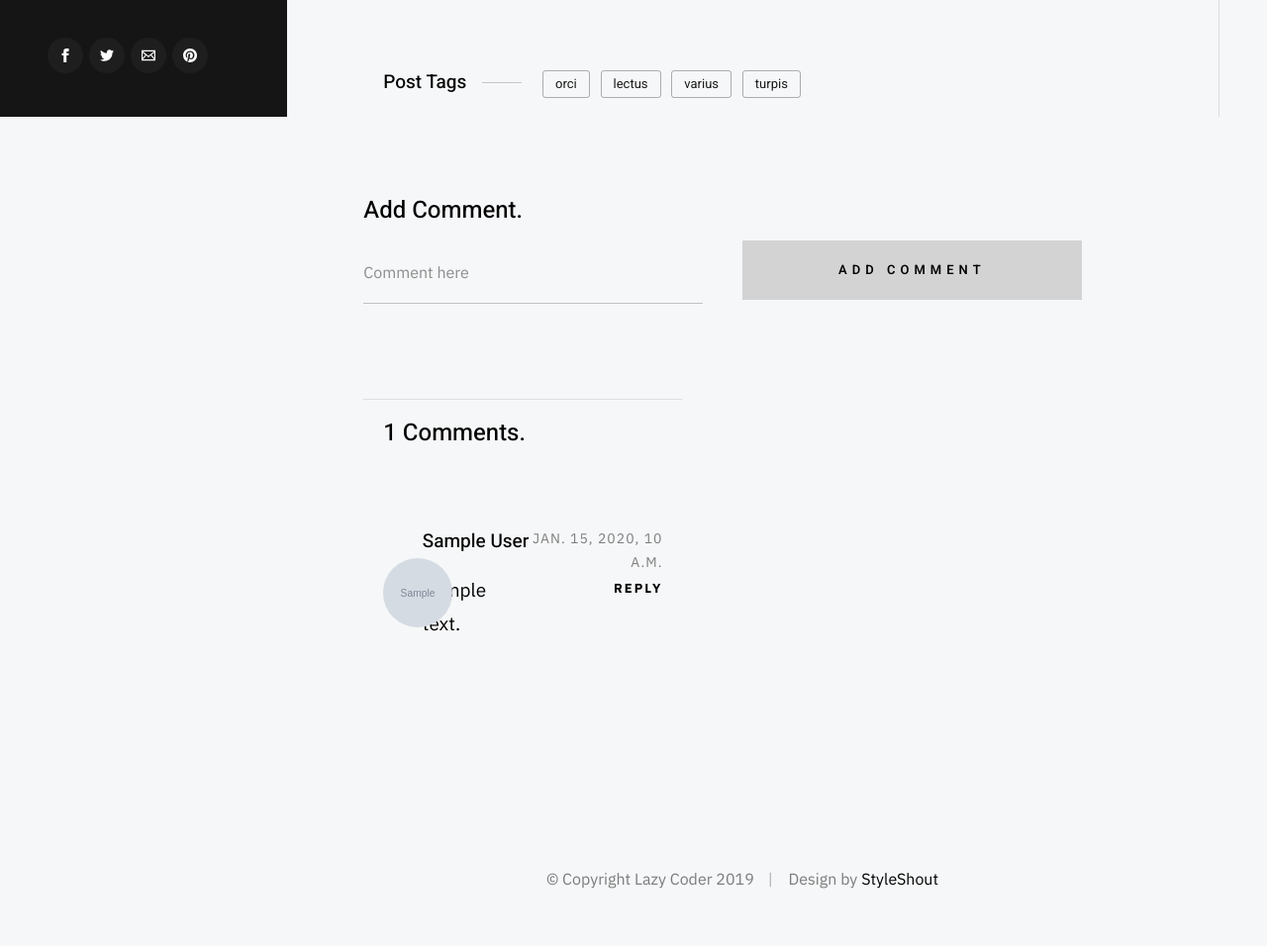
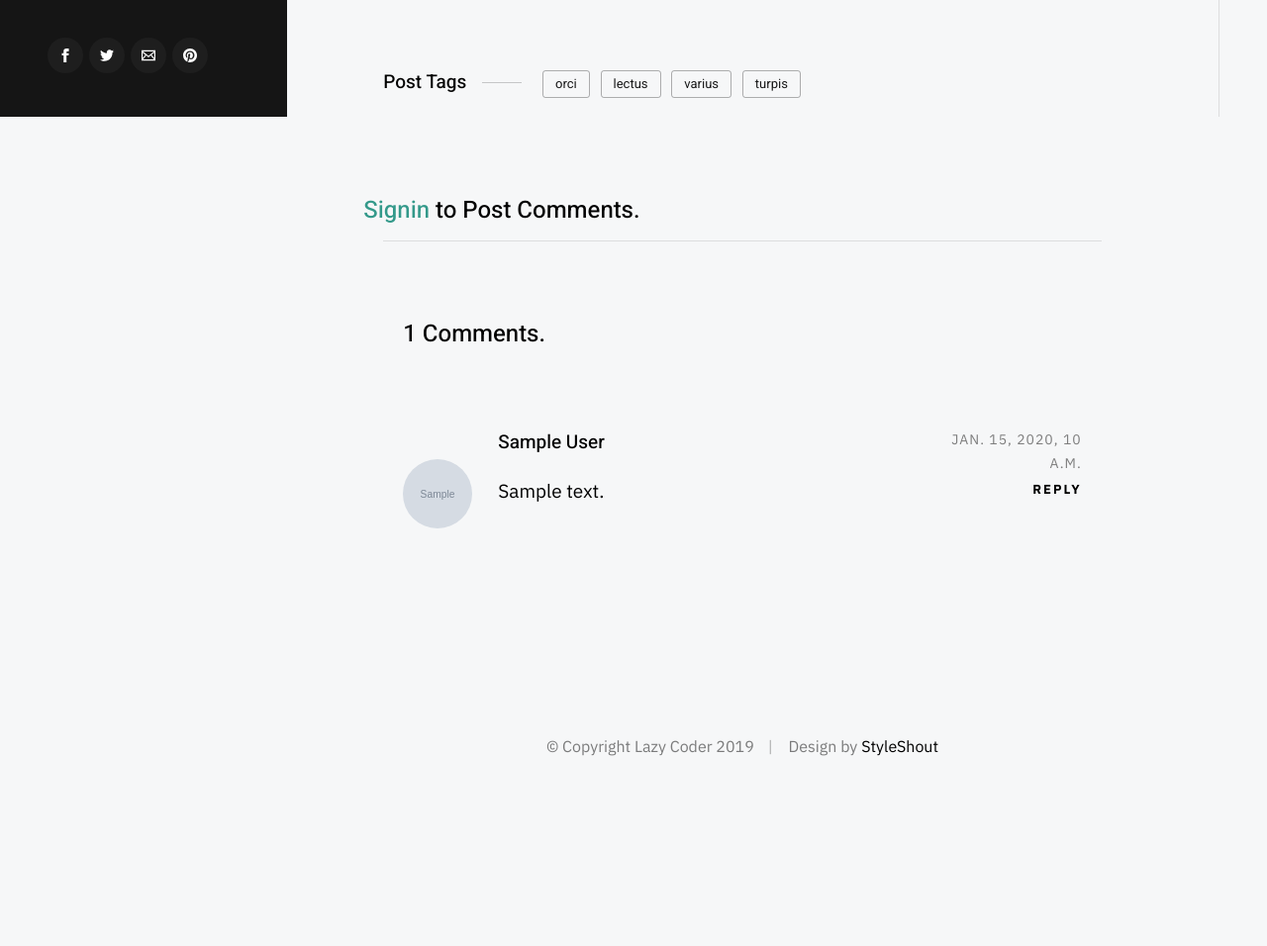
Before and after one commit to fadingreality1/Lazy_coder, a Django app: template templates/blog/post.html in a window 1280 px wide. Shown: the part 682-1638 px from the top of the page at 99% size. After the commit the page ends 1446 px from the top, so only its background shows below. Run offline with Django 3.2, Linux system fonts and the light colour scheme; the template is opened without the code that fills it: most values are stand-ins (such as "Sample title", 1, 10 or a date in 2020); grey boxes marked "Sample" are stand-in pictures.

Commit message:
problem is solved upto some extent

```diff
--- a/templates/blog/post.html
+++ b/templates/blog/post.html
@@ -50,7 +50,8 @@
     </article> <!-- end column large-full entry-->
 
 
-    <h3 class="h3">Add Comment.</span></h3>
+    {% if request.user.is_authenticated %}
+        <h3 class="h3">Add Comment.</h3>
         <form action="{% url 'post_comment' post.slug %}" method="post" class="row large-full entry format-standard">
             {% csrf_token %}
             <div class="column">
@@ -65,30 +66,37 @@
             </div>
         </form>
 
+    {% else %}
+        <h3 class="h3"><a href="{% url 'signin' %}" class="">Signin</a> to Post Comments.</h3>
+    {% endif %}
 
-    <div class="comments-wrap">
+
+    {% if comments.count == 0 %}
+
+        <h3 class="h3">No comments yet. be the first person to comment</h3>
+
+    {% else %}
+
+        <div class="column large-full entry format-standard">
 
             <div id="comments" class="column large-12">
 
                 <h3 class="h3">{{comments.count}} Comments.</h3>
 
                 <!-- START commentlist -->
-            {% if comments.count == 0 %}
-                <h3 class="h3">{{comments.count}} be the first one to comment</h3>
-            {% else %}
                 <ol class="commentlist">
 
                     {% for comment in comments %}
                         <li class="depth-1 comment">
 
                             <div class="comment__avatar">
-                                <img class="avatar" src="{{comment.user.profile.image.url}}" alt="" width="2000" height="200">
+                                <img class="avatar" src="{{comment.user.profile.image.url}}" alt="" width="50" height="50">
                             </div>
 
                             <div class="comment__content">
 
                                 <div class="comment__info">
-                                    <div class="comment__author">{{comment.user.first_name | title}} {{comment.user.last_name | title}}</div>
+                                    <div class="comment__author">{{comment.user.first_name|title}} {{comment.user.last_name|title}}</div>
 
                                     <div class="comment__meta">
                                         <div class="comment__time">{{comment.date_posted}}</div>
@@ -99,7 +107,9 @@
                                 </div>
 
                                 <div class="comment__text">
-                                <p>{{comment.content}}</p>
+                                    <p>
+                                        {{comment.content}}
+                                    </p>
                                 </div>
 
                             </div>
@@ -229,12 +239,13 @@
                     </li>  <!-- end comment level 1 --> {% endcomment %}
 
                 </ol>
-            {% endif %}
                 <!-- END commentlist -->
 
             </div> <!-- end comments -->
 
         </div> <!-- end comments-wrap -->
+
+    {% endif %}
 
 
     {% comment %} <div class="comments-wrap">
```
Lines whose indentation alone changed are shown as unchanged.
